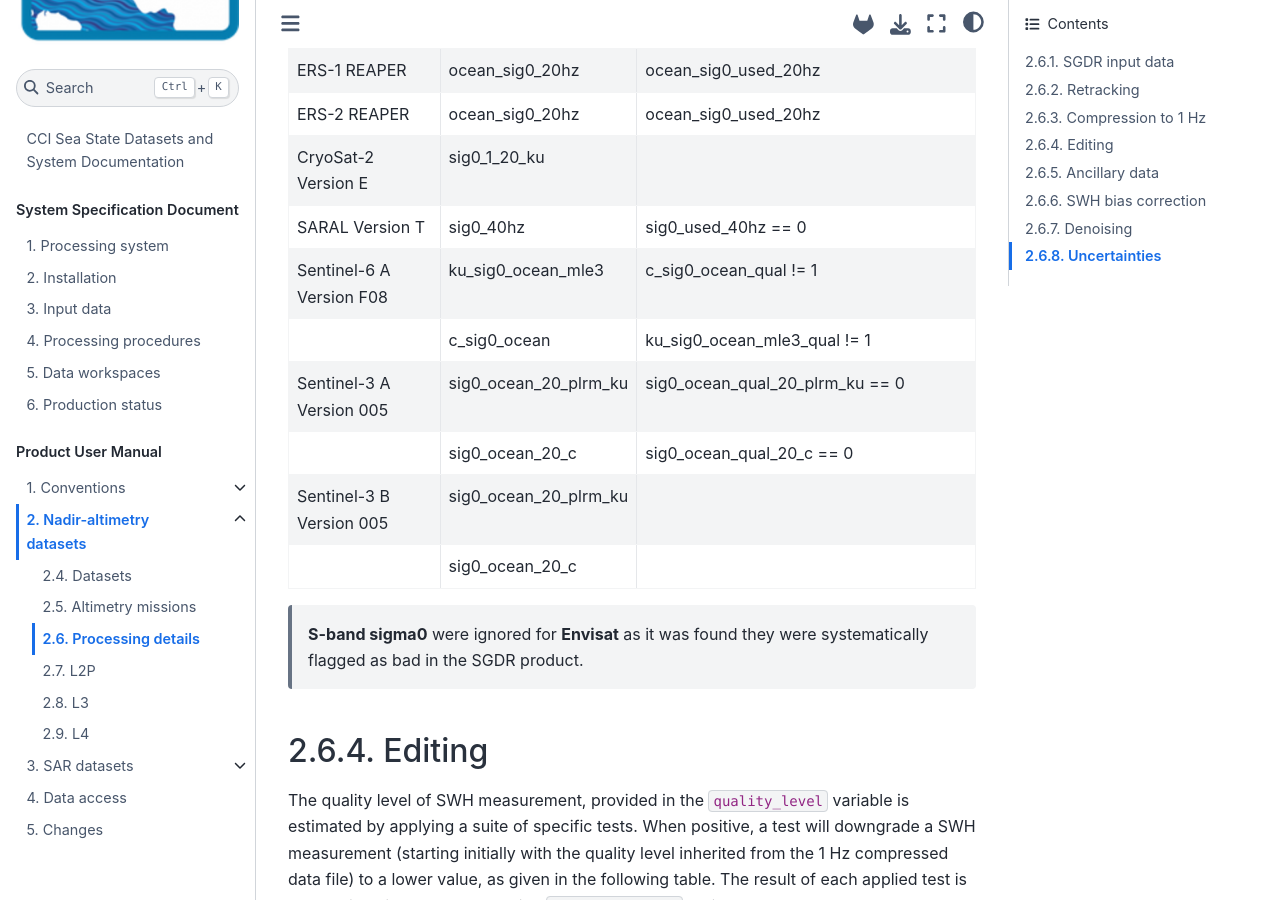
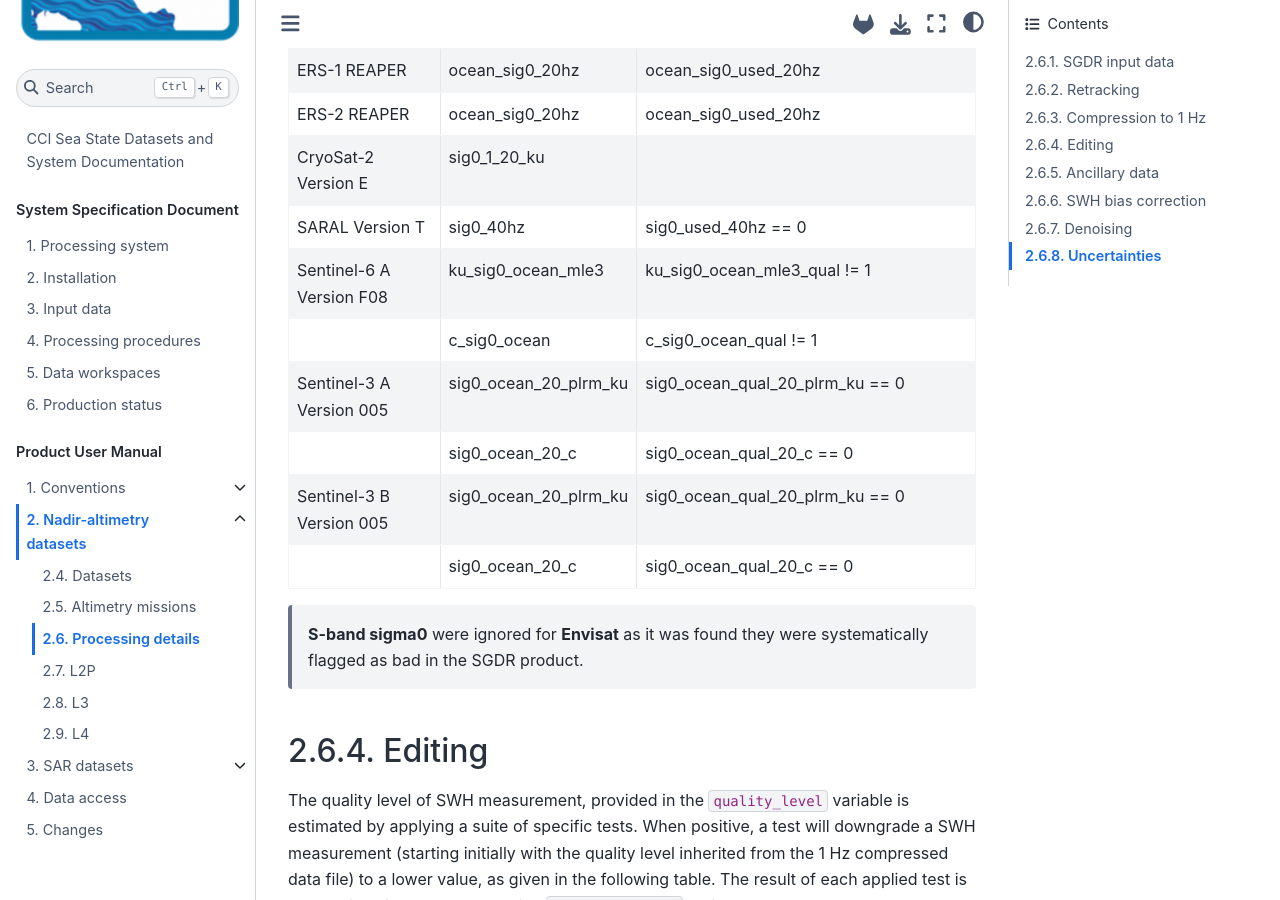
Before and after one commit to umr-lops/cci-seastate-pum, a Jupyter Book: the page built from altimetry/baseline.md, in a window 1280 px wide and 900 px high, scrolled down 8527 px. Built offline with Jupyter Book 1.0.4 settings and Sphinx 7.4.7 and the Sphinx Book theme 1.1.4, drawn with Linux system fonts in a browser that asks for light colours.

Commit message:
fixed: retracker info

````diff
--- a/altimetry/baseline.md
+++ b/altimetry/baseline.md
@@ -175,7 +175,7 @@ CCI Sea State production team (WHALES) or a third party agency:
 | Envisat Version 3        | 03/2002 to 04/2012 | WHALES        |
 | CryoSat-2  Version E     | 07/2010 to now     | WHALES        |
 | SARAL Version F          | 02/2013 to now     | WHALES        |
-| Sentinel-6 A Version F08 | 03/2020 to 12/2023 | MLE4 (?)      |
+| Sentinel-6 A Version F08 | 03/2020 to 12/2023 | MLE4          |
 | Sentinel-3 A Version 005 | 02/2016 to now     |               |
 | Sentinel-3 B Version 005 | 04/2018 to now     |               |
 ```
@@ -281,12 +281,12 @@ sigma0 when available, as summarized in {numref}`fullres_sigma0`.
 | ERS-2 REAPER             | ocean_sig0_20hz       | ocean_sig0_used_20hz                     |
 | CryoSat-2  Version E     | sig0_1_20_ku          |                                          |
 | SARAL Version T          | sig0_40hz             | sig0_used_40hz == 0                      |
-| Sentinel-6 A Version F08 | ku_sig0_ocean_mle3    | c_sig0_ocean_qual != 1                   |
-|                          | c_sig0_ocean          | ku_sig0_ocean_mle3_qual != 1             |
+| Sentinel-6 A Version F08 | ku_sig0_ocean_mle3    | ku_sig0_ocean_mle3_qual != 1             |
+|                          | c_sig0_ocean          | c_sig0_ocean_qual != 1  |
 | Sentinel-3 A Version 005 | sig0_ocean_20_plrm_ku | sig0_ocean_qual_20_plrm_ku == 0          |
 |                          | sig0_ocean_20_c       | sig0_ocean_qual_20_c == 0                |
-| Sentinel-3 B Version 005 | sig0_ocean_20_plrm_ku |                                          |
-|                          | sig0_ocean_20_c       |                                          |
+| Sentinel-3 B Version 005 | sig0_ocean_20_plrm_ku | sig0_ocean_qual_20_plrm_ku == 0          |
+|                          | sig0_ocean_20_c       | sig0_ocean_qual_20_c == 0                |
 ```
 
 > **S-band sigma0** were ignored for **Envisat** as it was found they were
````
